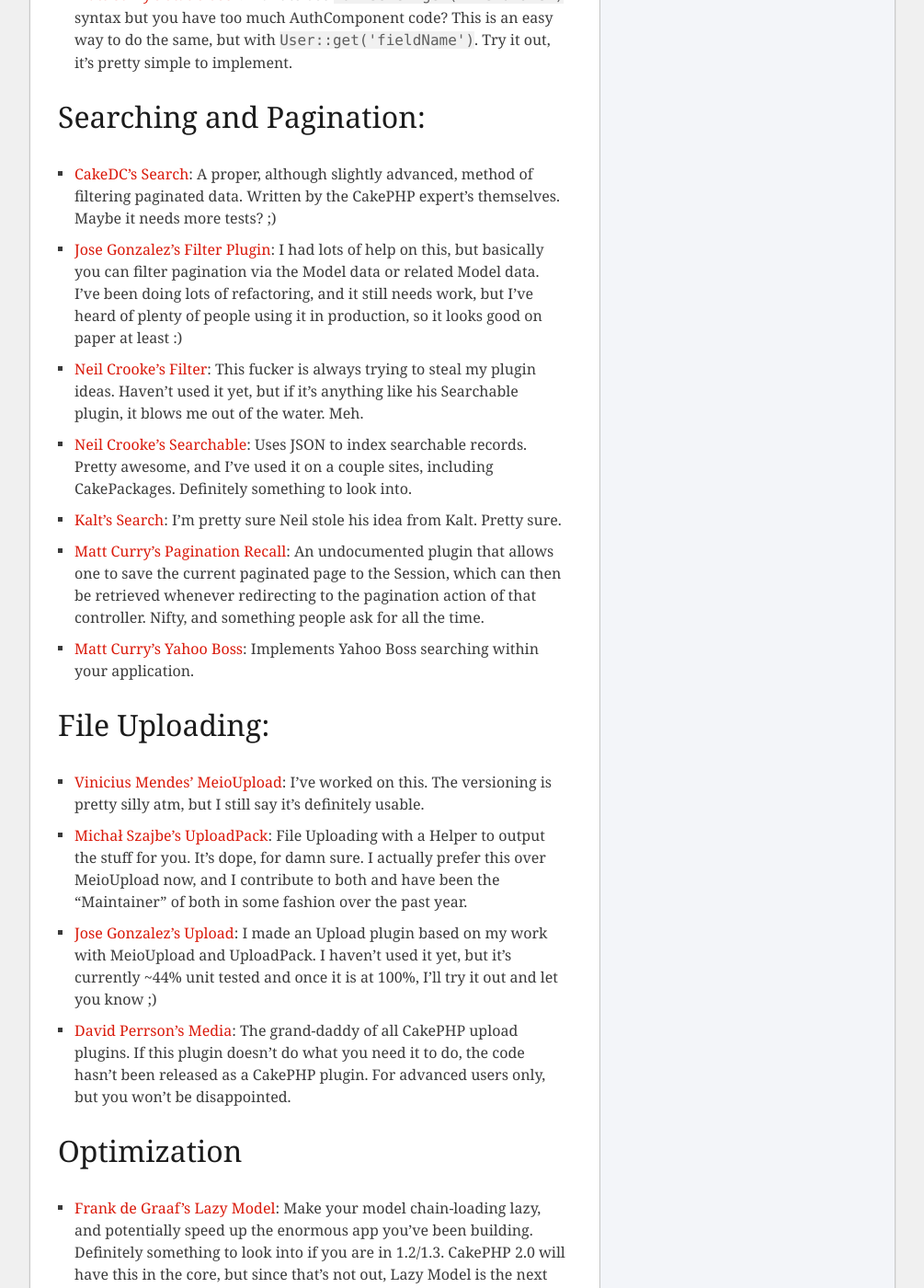
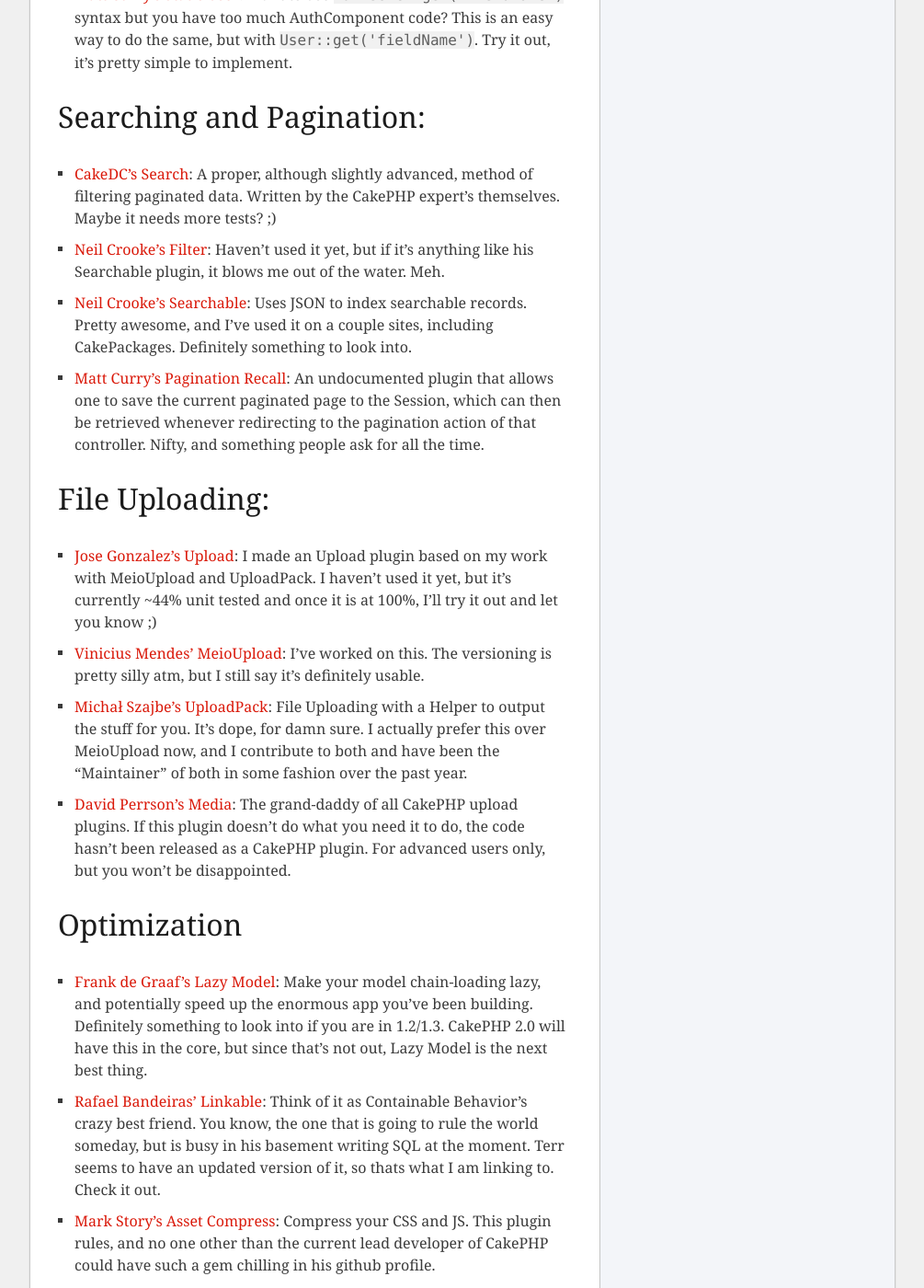
Before and after one commit to husayt/josediazgonzalez.com, a Jekyll site: the page built from _posts/2010-08-16-cakephp-plugins-a-biblical-retelling.markdown, in a window 1280 px wide and 1400 px high, scrolled down 1356 px. Shown: the whole window at 92% size, without its empty margins (136-1141 px from the left). Built offline with Jekyll 4.4.1, drawn with Linux system fonts in a browser that asks for light colours; Markdown is read by kramdown in place of the engine named in the settings; comment, search, counter and statistics services are not loaded; some of the changed text lies outside the part shown.

Commit message:
updated my bible post added the cakephp book post

```diff
--- a/_posts/2010-08-16-cakephp-plugins-a-biblical-retelling.markdown
+++ b/_posts/2010-08-16-cakephp-plugins-a-biblical-retelling.markdown
@@ -12,51 +12,54 @@
 I'm just going to list a few plugins I use and abuse on a daily basis, as well as things I've discovered but haven't found a use for but seem to be cool. YMMV, but things should mostly work in CakePHP 1.3
 
 # Authentication and Authorization:
-- [Debuggable's Authsome](http://github.com/felixge/cakephp-authsome): A no-nonsense replacement for AuthComponent. It doesn't handle redirection, just authentication to your app. On the plus side, it has `Authsome::get('fieldName')`, so retrieving logged-in user data anywhere is a breeze.
-- [Jose Gonzalez's Sanction](http://github.com/josegonzalez/sanction): Something I cooked up, it works with Authsome and a simple config file to manage your application's permissions. It's cool in that there is a Helper that can be used to replace HtmlHelper and jacks into your Permission configuration file.
-- [Nick Baker's Facebook](http://github.com/webtechnick/CakePHP-Facebook-Plugin): Facebook integration plugin. It can be used in conjunction with AuthComponent - and maybe Authsome? - to create a fully-functional Facebook authentication section. Neato-burrito, and I hope to use it some day. There is also a demo-site [here](http://facebook.webtechnick.com/).
-- [Nick Baker's Gigya](http://github.com/webtechnick/CakePHP-Gigya-Plugin): Looks like a custom social network plugin that integrates with other networks on the service end with one api on your end. Haven't explored it too much, but the idea seems solid.
-- [Jedt's Spark Plug](http://github.com/jedt/spark_plug): An awesome-sounding user management and admin section integrating Authsome with a simple ACL implementation. I haven't tried it, but it apparently uses my own Filter component to optionally filter permissions. Promising for sure, and I hope to have screenshots soon.
+- [Debuggable's Authsome](https://github.com/felixge/cakephp-authsome): A no-nonsense replacement for AuthComponent. It doesn't handle redirection, just authentication to your app. On the plus side, it has `Authsome::get('fieldName')`, so retrieving logged-in user data anywhere is a breeze.
+- [Jose Gonzalez's Sanction](https://github.com/josegonzalez/sanction): Something I cooked up, it works with Authsome and a simple config file to manage your application's permissions. It's cool in that there is a Helper that can be used to replace HtmlHelper and jacks into your Permission configuration file.
+- [Nick Baker's Facebook](https://github.com/webtechnick/CakePHP-Facebook-Plugin): Facebook integration plugin. It can be used in conjunction with AuthComponent - and maybe Authsome? - to create a fully-functional Facebook authentication section. Neato-burrito, and I hope to use it some day. There is also a demo-site [here](http://facebook.webtechnick.com/).
+- [Nick Baker's Gigya](https://github.com/webtechnick/CakePHP-Gigya-Plugin): Looks like a custom social network plugin that integrates with other networks on the service end with one api on your end. Haven't explored it too much, but the idea seems solid.
+- [Jedt's Spark Plug](https://github.com/jedt/spark_plug): An awesome-sounding user management and admin section integrating Authsome with a simple ACL implementation. I haven't tried it, but it apparently uses my own Filter component to optionally filter permissions. Promising for sure, and I hope to have screenshots soon.
 - [Valerij Bancer's PoundCake Control Panel](http://sourceforge.net/projects/bancer/): From the description: "admin panel for users and groups management, dynamic database driven ACL menus generation and management, permissions assignment to users and groups."  Cool
-- [Travis Rowland's SuperAuth](http://github.com/Theaxiom/SuperAuth): I'll smack you if you want to implement Row-level ACL and don't use this. It's complete genius, and other than the missing tests - it's pretty advanced functionality, so I'd like tests - I wholly recommend it.
-- [Mark Story's ACL Extras](http://github.com/markstory/acl_extras): Extra shit for ACL. Use ACL all day? Use this shell and make your life easier.
-- [Mark Story's Menu Component](http://github.com/markstory/cakephp_menu_component): Build ACL-based Menu's for your application. Cool, no?
-- [Matt Curry's Static User](http://github.com/mcurry/cakephp_static_user): Want to use `Authsome::get('fieldName')` syntax but you have too much AuthComponent code? This is an easy way to do the same, but with `User::get('fieldName')`. Try it out, it's pretty simple to implement.
+- [Travis Rowland's SuperAuth](https://github.com/Theaxiom/SuperAuth): I'll smack you if you want to implement Row-level ACL and don't use this. It's complete genius, and other than the missing tests - it's pretty advanced functionality, so I'd like tests - I wholly recommend it.
+- [Mark Story's ACL Extras](https://github.com/markstory/acl_extras): Extra stuff for ACL. Use ACL all day? Use this shell and make your life easier.
+- [Mark Story's Menu Component](https://github.com/markstory/cakephp_menu_component): Build ACL-based Menu's for your application. Cool, no?
+- [Matt Curry's Static User](https://github.com/mcurry/cakephp_static_user): Want to use `Authsome::get('fieldName')` syntax but you have too much AuthComponent code? This is an easy way to do the same, but with `User::get('fieldName')`. Try it out, it's pretty simple to implement.
 
 # Searching and Pagination:
-- [CakeDC's Search](http://github.com/CakeDC/Search): A proper, although slightly advanced, method of filtering paginated data. Written by the CakePHP expert's themselves. Maybe it needs more tests? ;)
-- [Jose Gonzalez's Filter Plugin](http://github.com/josegonzalez/cakephp-filter-plugin): I had lots of help on this, but basically you can filter pagination via the Model data or related Model data. I've been doing lots of refactoring, and it still needs work, but I've heard of plenty of people using it in production, so it looks good on paper at least :)
-- [Neil Crooke's Filter](http://github.com/neilcrookes/filter): This fucker is always trying to steal my plugin ideas. Haven't used it yet, but if it's anything like his Searchable plugin, it blows me out of the water. Meh.
-- [Neil Crooke's Searchable](http://github.com/neilcrookes/searchable): Uses JSON to index searchable records. Pretty awesome, and I've used it on a couple sites, including CakePackages. Definitely something to look into.
-- [Kalt's Search](http://github.com/kalt/search): I'm pretty sure Neil stole his idea from Kalt. Pretty sure.
-- [Matt Curry's Pagination Recall](http://github.com/mcurry/pagination_recall): An undocumented plugin that allows one to save the current paginated page to the Session, which can then be retrieved whenever redirecting to the pagination action of that controller. Nifty, and something people ask for all the time.
-- [Matt Curry's Yahoo Boss](http://github.com/mcurry/yahoo_boss): Implements Yahoo Boss searching within your application.
+- [CakeDC's Search](https://github.com/CakeDC/Search): A proper, although slightly advanced, method of filtering paginated data. Written by the CakePHP expert's themselves. Maybe it needs more tests? ;)
+- [Neil Crooke's Filter](https://github.com/neilcrookes/filter): Haven't used it yet, but if it's anything like his Searchable plugin, it blows me out of the water. Meh.
+- [Neil Crooke's Searchable](https://github.com/neilcrookes/searchable): Uses JSON to index searchable records. Pretty awesome, and I've used it on a couple sites, including CakePackages. Definitely something to look into.
+- [Matt Curry's Pagination Recall](https://github.com/mcurry/pagination_recall): An undocumented plugin that allows one to save the current paginated page to the Session, which can then be retrieved whenever redirecting to the pagination action of that controller. Nifty, and something people ask for all the time.
 
 # File Uploading:
-- [Vinicius Mendes' MeioUpload](http://github.com/jrbasso/MeioUpload): I've worked on this. The versioning is pretty silly atm, but I still say it's definitely usable.
-- [Michał Szajbe's UploadPack](http://github.com/szajbus/uploadpack): File Uploading with a Helper to output the stuff for you. It's dope, for damn sure. I actually prefer this over MeioUpload now, and I contribute to both and have been the "Maintainer" of both in some fashion over the past year.
-- [Jose Gonzalez's Upload](http://github.com/josegonzalez/upload): I made an Upload plugin based on my work with MeioUpload and UploadPack. I haven't used it yet, but it's currently ~44% unit tested and once it is at 100%, I'll try it out and let you know ;)
-- [David Perrson's Media](http://github.com/davidpersson/media): The grand-daddy of all CakePHP upload plugins. If this plugin doesn't do what you need it to do, the code hasn't been released as a CakePHP plugin. For advanced users only, but you won't be disappointed.
+- [Jose Gonzalez's Upload](https://github.com/josegonzalez/upload): I made an Upload plugin based on my work with MeioUpload and UploadPack. I haven't used it yet, but it's currently ~44% unit tested and once it is at 100%, I'll try it out and let you know ;)
+- [Vinicius Mendes' MeioUpload](https://github.com/jrbasso/MeioUpload): I've worked on this. The versioning is pretty silly atm, but I still say it's definitely usable.
+- [Michał Szajbe's UploadPack](https://github.com/szajbus/uploadpack): File Uploading with a Helper to output the stuff for you. It's dope, for damn sure. I actually prefer this over MeioUpload now, and I contribute to both and have been the "Maintainer" of both in some fashion over the past year.
+- [David Perrson's Media](https://github.com/davidpersson/media): The grand-daddy of all CakePHP upload plugins. If this plugin doesn't do what you need it to do, the code hasn't been released as a CakePHP plugin. For advanced users only, but you won't be disappointed.
 
 # Optimization
-- [Frank de Graaf's Lazy Model](http://github.com/Phally/lazy_model): Make your model chain-loading lazy, and potentially speed up the enormous app you've been building. Definitely something to look into if you are in 1.2/1.3. CakePHP 2.0 will have this in the core, but since that's not out, Lazy Model is the next best thing.
-- [Rafael Bandeiras' Linkable](http://github.com/Terr/linkable): Think of it as Containable Behavior's crazy best friend. You know, the one that is going to rule the world someday, but is busy in his basement writing SQL at the moment. Terr seems to have an updated version of it, so thats what I am linking to. Check it out.
-- [Mark Story's Asset Compress](http://github.com/markstory/asset_compress): Compress your CSS and JS. This plugin rules, and no one other than the current lead developer of CakePHP could have such a gem chilling in his github profile.
-- [Matt Curry's HTML Cache](http://github.com/mcurry/html_cache): Cache your pages to HTML. See a huge speedup. Great for static pages. Also has a Croogo hook, if you happen to be using Croogo CMS.
-- [Matt Curry's URL Cache](http://github.com/mcurry/url_cache): This snarky motherfucker seems to have gems all over his Github profile. Cache your generated html urls to whatever caching system you use. Greatly speeds up requests on pages with a shit-ton of URLs to generate.
-- [Matt Curry's Custom Find Types](http://github.com/mcurry/find): Definitely an easy way to build custom find types for your application, and easily customizable to add stuff like Caching or Filtering. DO NOT USE IF YOU WANT REAL CUSTOM FINDS, THIS IS A HACK AND IT WILL BURN DOWN YOUR KITCHEN.
+- [Frank de Graaf's Lazy Model](https://github.com/Phally/lazy_model): Make your model chain-loading lazy, and potentially speed up the enormous app you've been building. Definitely something to look into if you are in 1.2/1.3. CakePHP 2.0 will have this in the core, but since that's not out, Lazy Model is the next best thing.
+- [Rafael Bandeiras' Linkable](https://github.com/Terr/linkable): Think of it as Containable Behavior's crazy best friend. You know, the one that is going to rule the world someday, but is busy in his basement writing SQL at the moment. Terr seems to have an updated version of it, so thats what I am linking to. Check it out.
+- [Mark Story's Asset Compress](https://github.com/markstory/asset_compress): Compress your CSS and JS. This plugin rules, and no one other than the current lead developer of CakePHP could have such a gem chilling in his github profile.
+- [Matt Curry's HTML Cache](https://github.com/mcurry/html_cache): Cache your pages to HTML. See a huge speedup. Great for static pages. Also has a Croogo hook, if you happen to be using Croogo CMS.
+- [Matt Curry's URL Cache](https://github.com/mcurry/url_cache): This snarky guy seems to have gems all over his Github profile. Cache your generated html urls to whatever caching system you use. Greatly speeds up requests on pages with a fuck-ton of URLs to generate.
+- [Matt Curry's Custom Find Types](https://github.com/mcurry/find): Definitely an easy way to build custom find types for your application, and easily customizable to add stuff like Caching or Filtering. DO NOT USE IF YOU WANT REAL CUSTOM FINDS, THIS IS A HACK AND IT WILL BURN DOWN YOUR KITCHEN.
 
 # Debugging
-- [Mark Story's DebugKit](http://github.com/cakephp/debug_kit): Honestly, this man is a monster. Not only is he a JS-Ninja and CakePHP-bashing fiend, but he also draws incessantly and has time to hack on the most wonderful tool for debugging your CakePHP application. This is something you need to install NOW. You will love me later.
-- [Joe Beeson's Referee](http://github.com/joebeeson/referee): "A CakePHP 1.3+ plugin for catching errors and exceptions and logging them." I think that's pretty cool, and so should you.
-- [Matt Curry's Interactive](http://github.com/mcurry/interactive): A panel for DebugKit to interact with your app without refreshing the page. A great way to see what a particular query will perform.
+- [Mark Story's DebugKit](https://github.com/cakephp/debug_kit): Honestly, this man is a monster. Not only is he a JS-Ninja and CakePHP-bashing fiend, but he also draws incessantly and has time to hack on the most wonderful tool for debugging your CakePHP application. This is something you need to install NOW. You will love me later.
+- [Joe Beeson's Referee](https://github.com/joebeeson/referee): "A CakePHP 1.3+ plugin for catching errors and exceptions and logging them." I think that's pretty cool, and so should you.
+- [Matt Curry's Interactive](https://github.com/mcurry/interactive): A panel for DebugKit to interact with your app without refreshing the page. A great way to see what a particular query will perform.
+
+# Shells
+- [Jose Gonzalez's CakeDjjob](https://github.com/josegonzalez/cake_djjob): A wrapper around a port of delayed_job to PHP. Pretty dope, and works well with your existing database
+- [Mike Smullin's Reque Plugin](https://github.com/mikesmullin/CakePHP-PHP-Resque-Plugin): Delayed jobs on the server persisting via Redis is cool too.
+- [Pettey Gordon's code_check](https://github.com/petteyg/code_check): Verify that your codebase follows CakePHP standards and correct it on the fly. I use it on any existing codebases that come my way.
 
 # Useful Helpers
-- [Graham Weldon's Gravatar](http://github.com/predominant/goodies/blob/master/views/helpers/gravatar.php): Include your Gravatar's quickly and easily with this helper. Bakery Article [here](http://bakery.cakephp.org/articles/view/gravatar-helper).
+- [Graham Weldon's Gravatar](https://github.com/predominant/goodies/blob/master/views/helpers/gravatar.php): Include your Gravatar's quickly and easily with this helper. Bakery Article [here](http://bakery.cakephp.org/articles/view/gravatar-helper).
 - [Chris Your's CakeHelper](http://snipt.net/chrisyour/cakephp-content_for-capture-html-block-for-layout/): "Ever wanted a clean way to capture a block of HTML in your CakePHP view and use it later in your layout just like CakePHP uses $content_for_layout?" This helper is an implementation of Rails' content_for in CakePHP. Chawsome.
-- [Joe Beeson's Analogue Helper](http://github.com/joebeeson/analogue): Sometimes you just need your helpers to pretend to be other, core helpers. Why? How the hell would I know! But now you can!
-- [Graham Weldon's Auto-Javascript](http://github.com/predominant/goodies/blob/master/views/helpers/auto_javascript.php): Graham is still an idiot and refuses to place his code in separate repositories :P . Also known as Predominant, he wrote this little helper to speed up javascript file inclusion within your templates. Bakery Article [here](http://bakery.cakephp.org/articles/view/automatic-javascript-includer-helper).
+- [Joe Beeson's Analogue Helper](https://github.com/joebeeson/analogue): Sometimes you just need your helpers to pretend to be other, core helpers. Why? How the hell would I know! But now you can!
+- [Graham Weldon's Auto-Javascript](https://github.com/predominant/goodies/blob/master/views/helpers/auto_javascript.php): Graham is still an idiot and refuses to place his code in separate repositories :P . Also known as Predominant, he wrote this little helper to speed up javascript file inclusion within your templates. Bakery Article [here](http://bakery.cakephp.org/articles/view/automatic-javascript-includer-helper).
 
 # Random Awesome-sauce
-- [Carl Sutton's Google Plugin](http://github.com/dogmatic69/cakephp_google_plugin): Someone give this guy an award. Just a metric fuck-ton of Google Integration into CakePHP. You are all welcome.
-- [Joe Beeson's Sassy](http://github.com/joebeeson/sassy): Admit it, you love SASS. Joe rules and built this sick plugin (and released it for you bastards) that integrates SASS into CakePHP.
+- [Carl Sutton's Google Plugin](https://github.com/dogmatic69/cakephp_google_plugin): Someone give this guy an award. Just a metric fuck-ton of Google Integration into CakePHP. You are all welcome.
+- [Joe Beeson's Sassy](https://github.com/joebeeson/sassy): Admit it, you love SASS. Joe rules and built this sick plugin (and released it for you bastards) that integrates SASS into CakePHP.
+- [Jose Diaz-Gonzalez's CakeAdmin](https://github.com/josegonzalez/cake_admin): Quickly build an admin dashboard for your entire app based on a single class per model. Looks pretty too.
```
Also changed, not shown: _posts/2011-06-19-a-cakephp-book-i-can-finally-recommend.markdown (added, +35 -0 lines).
